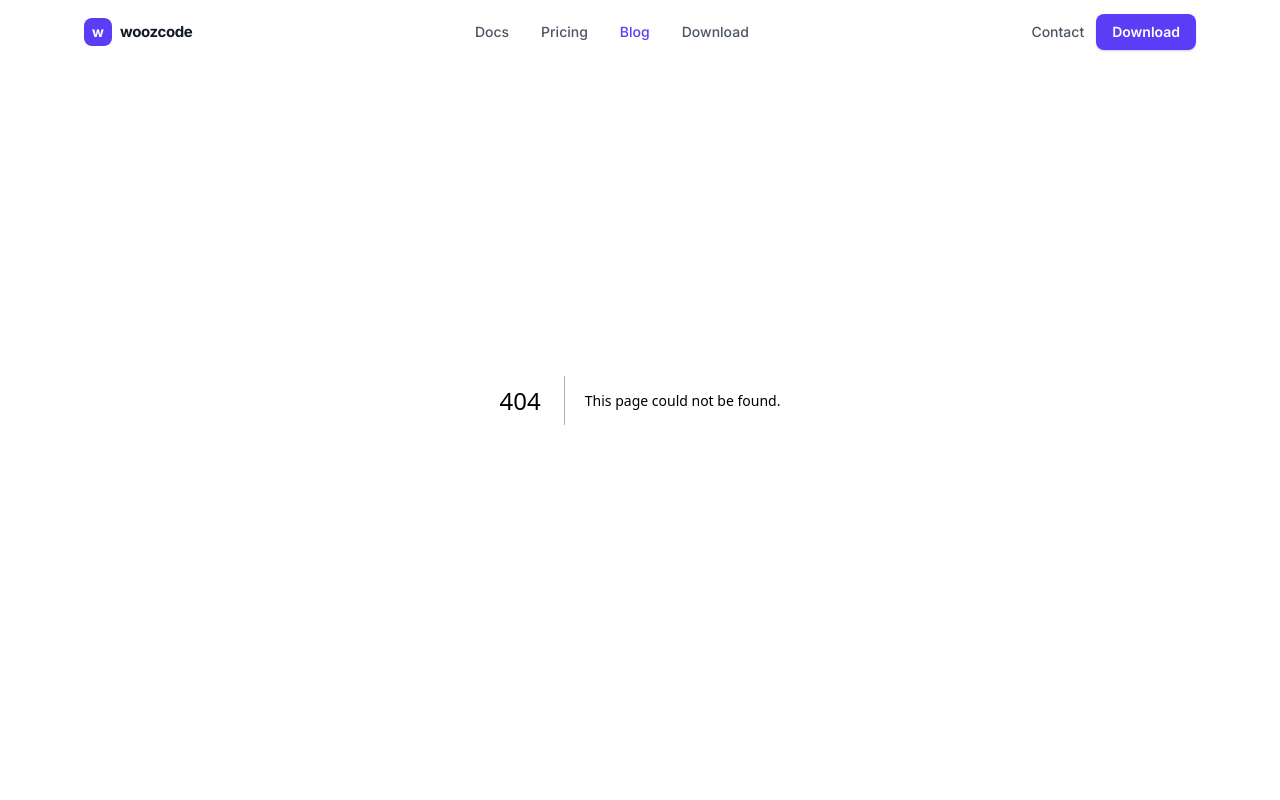
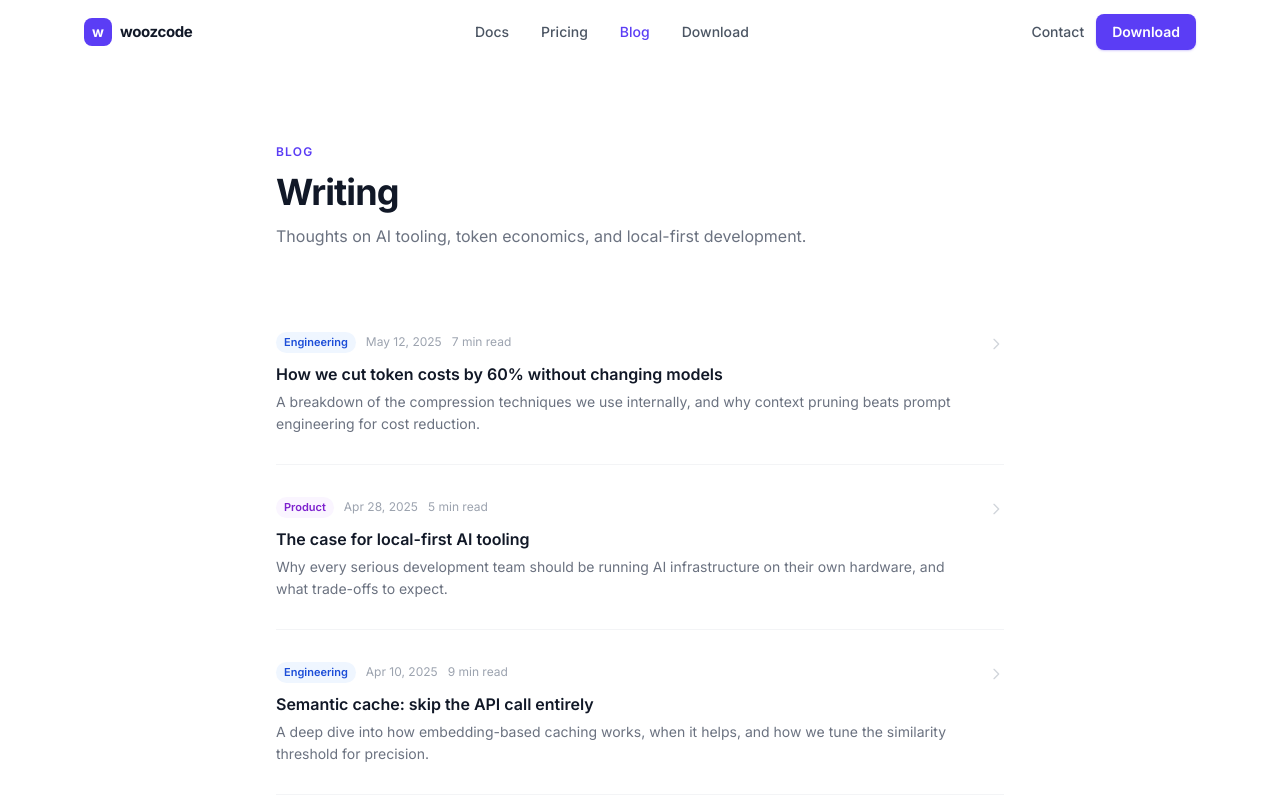
Before and after one commit to yusufsafary/woozcode, a Next.js app: page /blog in a window 1280 px wide. Before the commit this address had no page. Shown: the top 800 px of the page. Built offline with nearby package versions, Linux system fonts and the light colour scheme.

Commit message:
add app/blog/page.tsx

```diff
--- /dev/null
+++ b/app/blog/page.tsx
@@ -0,0 +1,117 @@
+import type { Metadata } from 'next'
+import Link from 'next/link'
+
+export const metadata: Metadata = {
+  title: 'Blog',
+  description: 'Thoughts on AI tooling, token economics, and local-first development from the woozcode team.',
+}
+
+const posts = [
+  {
+    slug: 'how-we-cut-token-costs-60-percent',
+    title: 'How we cut token costs by 60% without changing models',
+    date: 'May 12, 2025',
+    readTime: '7 min',
+    tag: 'Engineering',
+    excerpt:
+      'A breakdown of the compression techniques we use internally, and why context pruning beats prompt engineering for cost reduction.',
+  },
+  {
+    slug: 'local-first-ai-tooling',
+    title: 'The case for local-first AI tooling',
+    date: 'Apr 28, 2025',
+    readTime: '5 min',
+    tag: 'Product',
+    excerpt:
+      'Why every serious development team should be running AI infrastructure on their own hardware, and what trade-offs to expect.',
+  },
+  {
+    slug: 'semantic-cache-explained',
+    title: 'Semantic cache: skip the API call entirely',
+    date: 'Apr 10, 2025',
+    readTime: '9 min',
+    tag: 'Engineering',
+    excerpt:
+      'A deep dive into how embedding-based caching works, when it helps, and how we tune the similarity threshold for precision.',
+  },
+  {
+    slug: 'token-economics-2025',
+    title: 'Token economics in 2025: what developers actually pay',
+    date: 'Mar 22, 2025',
+    readTime: '6 min',
+    tag: 'Insights',
+    excerpt:
+      'We analyzed 100 anonymized codebases to understand where token spend goes. The results were surprising.',
+  },
+  {
+    slug: 'woozcode-v1-release',
+    title: 'Announcing woozcode v1.0',
+    date: 'Mar 5, 2025',
+    readTime: '4 min',
+    tag: 'Release',
+    excerpt:
+      'After six months in private beta, woozcode is now available to everyone. Here is what we built and where we are going next.',
+  },
+]
+
+const tagColors: Record<string, string> = {
+  Engineering: 'bg-blue-50 text-blue-700',
+  Product: 'bg-purple-50 text-purple-700',
+  Insights: 'bg-amber-50 text-amber-700',
+  Release: 'bg-green-50 text-green-700',
+}
+
+export default function BlogPage() {
+  return (
+    <div className="pt-16 min-h-screen bg-white">
+      <div className="max-w-3xl mx-auto px-5 py-20">
+        <div className="mb-14">
+          <span className="text-xs font-semibold uppercase tracking-widest text-accent mb-3 block">Blog</span>
+          <h1 className="text-4xl font-bold text-gray-900 tracking-tight mb-3">
+            Writing
+          </h1>
+          <p className="text-gray-500">
+            Thoughts on AI tooling, token economics, and local-first development.
+          </p>
+        </div>
+
+        <div className="space-y-1">
+          {posts.map((post, i) => (
+            <Link
+              key={post.slug}
+              href={`/blog/${post.slug}`}
+              className="group block py-7 border-b border-gray-100 hover:border-gray-200 transition-colors last:border-0"
+            >
+              <div className="flex items-start justify-between gap-4">
+                <div className="flex-1 min-w-0">
+                  <div className="flex items-center gap-2.5 mb-2.5 flex-wrap">
+                    <span className={`px-2 py-0.5 rounded-full text-[11px] font-semibold ${tagColors[post.tag] || 'bg-gray-100 text-gray-600'}`}>
+                      {post.tag}
+                    </span>
+                    <span className="text-xs text-gray-400">{post.date}</span>
+                    <span className="text-xs text-gray-400">{post.readTime} read</span>
+                  </div>
+                  <h2 className="text-base font-semibold text-gray-900 group-hover:text-accent transition-colors mb-1.5 leading-snug">
+                    {post.title}
+                  </h2>
+                  <p className="text-sm text-gray-500 leading-relaxed line-clamp-2">
+                    {post.excerpt}
+                  </p>
+                </div>
+                <svg
+                  className="w-4 h-4 text-gray-300 group-hover:text-accent group-hover:translate-x-1 transition-all flex-shrink-0 mt-1"
+                  fill="none"
+                  viewBox="0 0 24 24"
+                  stroke="currentColor"
+                  strokeWidth={2}
+                >
+                  <path strokeLinecap="round" strokeLinejoin="round" d="M9 5l7 7-7 7" />
+                </svg>
+              </div>
+            </Link>
+          ))}
+        </div>
+      </div>
+    </div>
+  )
+}
```
